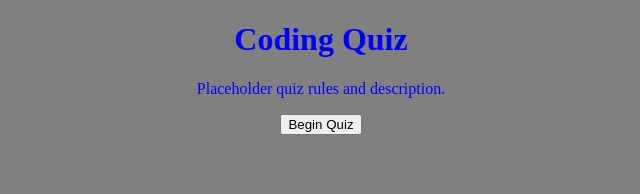
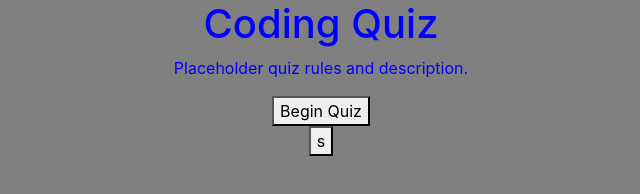
Before and after one commit to wmcmillan/code-quiz, a plain HTML site: page index.html in a window 1280 px wide. Shown: the whole page, without its empty margins (319-959 px from the left). Drawn offline with nearby package versions, Linux system fonts and the light colour scheme.

Commit message:
added bootstrap functionality and button grid class to answer buttons

```diff
--- a/index.html
+++ b/index.html
@@ -4,6 +4,7 @@
     <meta charset="UTF-8">
     <meta name="viewport" content="width=device-width, initial-scale=1.0">
     <title>Coding Quiz</title>
+    <link rel="stylesheet" href="https://stackpath.bootstrapcdn.com/bootstrap/4.5.2/css/bootstrap.min.css" integrity="sha384-JcKb8q3iqJ61gNV9KGb8thSsNjpSL0n8PARn9HuZOnIxN0hoP+VmmDGMN5t9UJ0Z" crossorigin="anonymous">
     <link rel="stylesheet" href="stylesheet.css">
 </head>
 <body>
@@ -14,6 +15,9 @@
 
     <main>
         <button id="start" type="button">Begin Quiz</button>
+        <section id="answerButtons" class="btn-grid">
+            <button>s</button>
+        </section>
     </main>
 
     <script src = "script.js"></script>
--- a/script.js
+++ b/script.js
@@ -9,6 +9,7 @@ function gameTimer () {
 }
 
 function beginQuiz () {
+    gameTimer();
     document.getElementById("rules").style.display = "none";
     document.getElementById("start").style.display = "none";
 }
```
